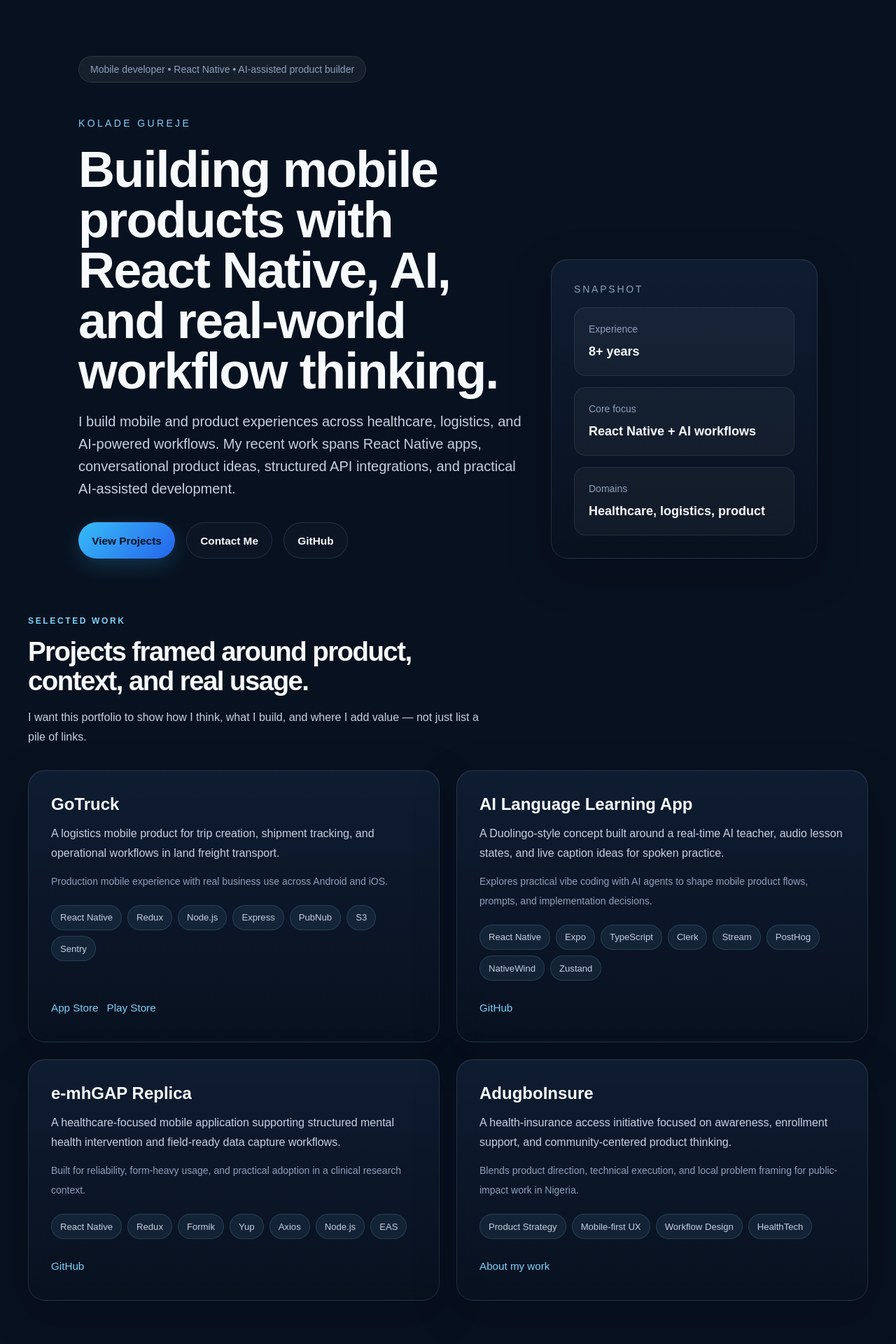
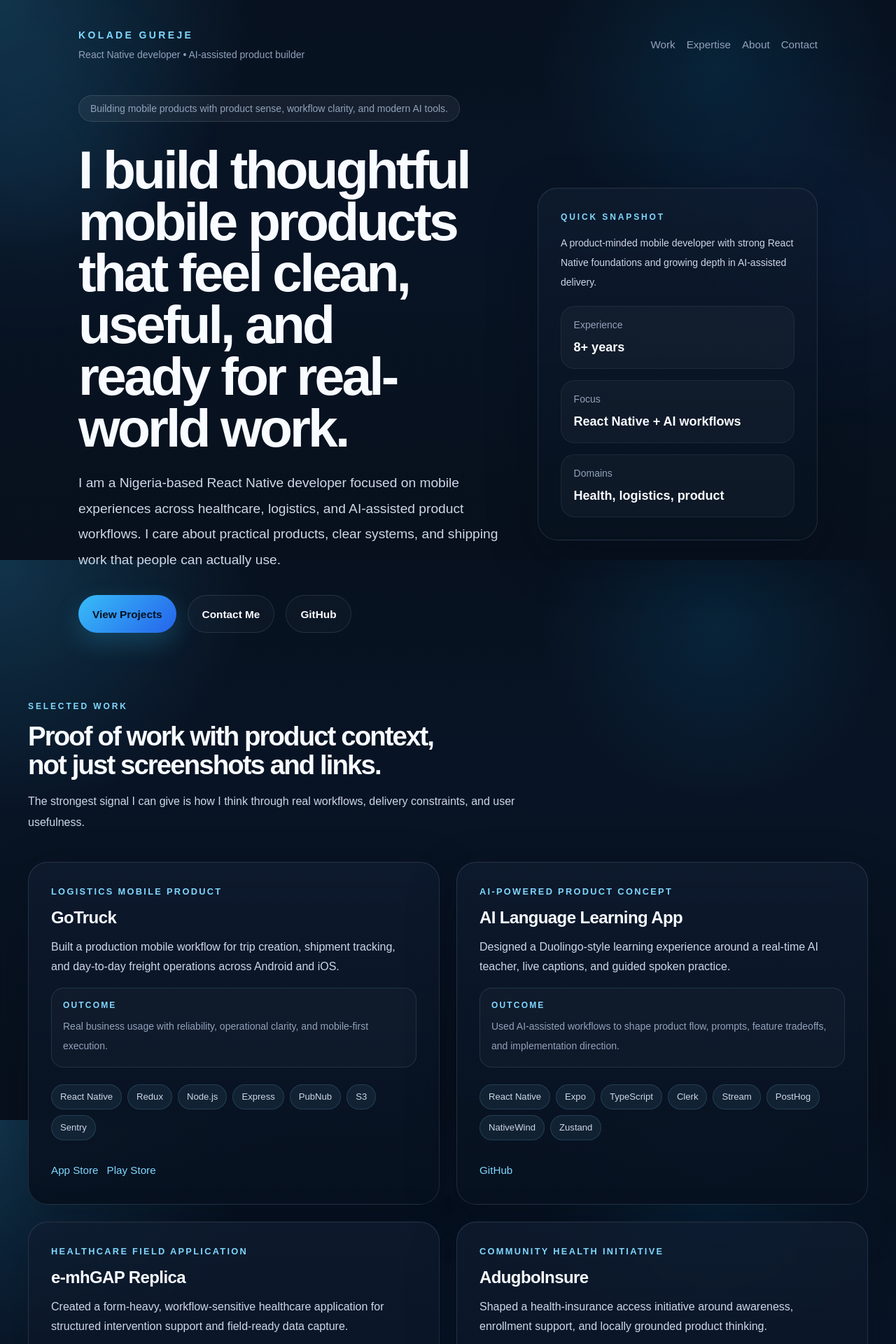
Before and after one commit to koladeg/kolade-portfolio, a Next.js app: page / in a window 1280 px wide. Shown: the top 1920 px of the page at 70% size. Built offline with nearby package versions, Linux system fonts and the light colour scheme.

Commit message:
refine portfolio presentation

```diff
--- a/src/app/globals.css
+++ b/src/app/globals.css
@@ -1,8 +1,8 @@
 @import "tailwindcss";
 
 :root {
-  --background: #08111f;
-  --foreground: #f7fafc;
+  --background: #07111f;
+  --foreground: #f8fbff;
 }
 
 @theme inline {
@@ -10,16 +10,18 @@
   --color-foreground: var(--foreground);
   --font-sans: var(--font-geist-sans);
   --font-mono: var(--font-geist-mono);
-  --color-bg: #08111f;
-  --color-surface: rgba(13, 25, 43, 0.78);
-  --color-surface-strong: rgba(17, 32, 55, 0.92);
-  --color-text: #f7fafc;
-  --color-text-soft: #c6d0e1;
-  --color-text-muted: #8fa0bb;
-  --color-accent: #7dd3fc;
+  --color-bg: #07111f;
+  --color-surface: rgba(14, 25, 43, 0.76);
+  --color-surface-strong: rgba(15, 28, 48, 0.9);
+  --color-surface-soft: rgba(255, 255, 255, 0.04);
+  --color-text: #f8fbff;
+  --color-text-soft: #cdd7e8;
+  --color-text-muted: #92a2bc;
+  --color-accent: #80d8ff;
   --color-accent-strong: #38bdf8;
   --color-border: rgba(148, 163, 184, 0.18);
-  --color-glow: rgba(56, 189, 248, 0.2);
+  --color-border-strong: rgba(128, 216, 255, 0.2);
+  --color-glow: rgba(56, 189, 248, 0.22);
 }
 
 * {
@@ -31,60 +33,223 @@ html {
 }
 
 body {
-  background: var(--background);
+  margin: 0;
+  background:
+    radial-gradient(circle at top left, rgba(56, 189, 248, 0.2), transparent 24%),
+    radial-gradient(circle at 80% 12%, rgba(14, 165, 233, 0.12), transparent 20%),
+    linear-gradient(180deg, #07111f 0%, #081425 38%, #07101c 100%);
   color: var(--foreground);
   font-family: Arial, Helvetica, sans-serif;
-  background-image:
-    radial-gradient(circle at top left, rgba(56, 189, 248, 0.16), transparent 26%),
-    radial-gradient(circle at top right, rgba(14, 165, 233, 0.1), transparent 22%),
-    linear-gradient(180deg, #08111f 0%, #091423 100%);
 }
 
 a {
+  color: inherit;
   text-decoration: none;
+}
+
+::selection {
+  background: rgba(56, 189, 248, 0.25);
+  color: var(--color-text);
+}
+
+.page-shell {
+  position: relative;
+  overflow: clip;
+}
+
+.hero-shell {
+  position: relative;
+  isolation: isolate;
+}
+
+.hero-orb {
+  position: absolute;
+  z-index: -1;
+  border-radius: 9999px;
+  filter: blur(100px);
+  opacity: 0.8;
+}
+
+.hero-orb-left {
+  left: -5rem;
+  top: 6rem;
+  height: 16rem;
+  width: 16rem;
+  background: rgba(56, 189, 248, 0.12);
+}
+
+.hero-orb-right {
+  right: -4rem;
+  top: 12rem;
+  height: 18rem;
+  width: 18rem;
+  background: rgba(59, 130, 246, 0.1);
+}
+
+.topbar {
+  display: flex;
+  flex-wrap: wrap;
+  align-items: center;
+  justify-content: space-between;
+  gap: 1.5rem;
+  padding: 1rem 0 3rem;
+}
+
+.nav-links {
+  display: flex;
+  flex-wrap: wrap;
+  gap: 1rem;
+}
+
+.nav-links a {
+  color: var(--color-text-muted);
+  font-size: 0.95rem;
+  transition: color 180ms ease;
+}
+
+.nav-links a:hover,
+.nav-links a:focus-visible {
+  color: var(--color-text);
+}
+
+.hero-grid {
+  display: grid;
+  gap: 3rem;
+  align-items: center;
+  flex: 1;
+  padding-bottom: 2rem;
+}
+
+.hero-title {
+  max-width: 14ch;
+  font-size: clamp(3rem, 6vw, 6rem);
+  line-height: 0.96;
+  font-weight: 600;
+  letter-spacing: -0.05em;
+  text-wrap: balance;
+}
+
+.hero-copy {
+  max-width: 40rem;
+  font-size: clamp(1.05rem, 2vw, 1.2rem);
+  line-height: 1.9;
+  color: var(--color-text-soft);
+}
+
+.hero-panel {
+  padding: 1.5rem;
+}
+
+.stat-card {
+  border-radius: 1.25rem;
+  border: 1px solid rgba(255, 255, 255, 0.06);
+  background: rgba(255, 255, 255, 0.03);
+  padding: 1rem 1.1rem;
 }
 
 .section-shell {
   margin-inline: auto;
   max-width: 80rem;
-  padding: 0 1.5rem 5rem;
+  padding-inline: 1.5rem;
+}
+
+.section-spacing {
+  padding-bottom: 6.5rem;
 }
 
 .section-header {
-  margin-bottom: 2rem;
-  max-width: 42rem;
+  margin-bottom: 2.5rem;
+  max-width: 44rem;
 }
 
 .eyebrow {
-  margin-bottom: 0.875rem;
+  margin-bottom: 0.9rem;
   font-size: 0.75rem;
-  font-weight: 600;
-  letter-spacing: 0.22em;
+  font-weight: 700;
+  letter-spacing: 0.24em;
   text-transform: uppercase;
   color: var(--color-accent);
 }
 
 .section-title {
-  font-size: clamp(2rem, 3vw, 3.25rem);
-  line-height: 1.1;
+  font-size: clamp(2rem, 3vw, 3.35rem);
+  line-height: 1.06;
   font-weight: 600;
-  letter-spacing: -0.04em;
+  letter-spacing: -0.05em;
   text-wrap: balance;
 }
 
 .section-copy {
   margin-top: 1rem;
   font-size: 1rem;
-  line-height: 1.8;
+  line-height: 1.9;
   color: var(--color-text-soft);
 }
 
 .panel {
   border: 1px solid var(--color-border);
-  background: linear-gradient(180deg, rgba(17, 32, 55, 0.78), rgba(8, 17, 31, 0.88));
-  box-shadow: 0 20px 60px rgba(2, 8, 23, 0.26), inset 0 1px 0 rgba(255, 255, 255, 0.04);
+  background: linear-gradient(180deg, rgba(15, 28, 48, 0.78), rgba(7, 17, 31, 0.94));
+  box-shadow: 0 24px 70px rgba(2, 8, 23, 0.32), inset 0 1px 0 rgba(255, 255, 255, 0.04);
   backdrop-filter: blur(18px);
-  border-radius: 1.5rem;
+  border-radius: 1.75rem;
+}
+
+.project-card,
+.feature-card,
+.about-panel,
+.contact-panel {
+  padding: 1.6rem;
+}
+
+.project-card {
+  display: flex;
+  min-height: 100%;
+  flex-direction: column;
+  gap: 1.5rem;
+}
+
+.project-kicker {
+  font-size: 0.8rem;
+  font-weight: 700;
+  letter-spacing: 0.18em;
+  text-transform: uppercase;
+  color: var(--color-accent);
+}
+
+.outcome-box {
+  border: 1px solid rgba(128, 216, 255, 0.14);
+  background: rgba(255, 255, 255, 0.025);
+  border-radius: 1.1rem;
+  padding: 1rem;
+}
+
+.principles-list {
+  display: grid;
+  gap: 0.85rem;
+  padding-top: 0.75rem;
+}
+
+.principle-item {
+  display: flex;
+  gap: 0.85rem;
+  align-items: flex-start;
+}
+
+.principle-dot {
+  margin-top: 0.8rem;
+  height: 0.45rem;
+  width: 0.45rem;
+  flex: none;
+  border-radius: 9999px;
+  background: var(--color-accent);
+  box-shadow: 0 0 0 6px rgba(128, 216, 255, 0.08);
+}
+
+.contact-panel {
+  display: flex;
+  flex-direction: column;
+  gap: 2rem;
+  justify-content: space-between;
 }
 
 .button-primary,
@@ -102,11 +267,11 @@ a {
 .button-primary,
 .button-secondary {
   display: inline-flex;
-  min-height: 3rem;
+  min-height: 3.2rem;
   align-items: center;
   justify-content: center;
   border-radius: 9999px;
-  padding: 0.85rem 1.2rem;
+  padding: 0.9rem 1.25rem;
   font-size: 0.96rem;
   font-weight: 600;
 }
@@ -114,19 +279,28 @@ a {
 .button-primary {
   background: linear-gradient(135deg, var(--color-accent-strong), #2563eb);
   color: #03111f;
-  box-shadow: 0 10px 30px var(--color-glow);
-}
-
-.button-primary:hover,
-.button-secondary:hover,
-.inline-link:hover {
-  transform: translateY(-1px);
+  box-shadow: 0 14px 35px var(--color-glow);
 }
 
 .button-secondary {
   border: 1px solid var(--color-border);
+  background: rgba(255, 255, 255, 0.025);
   color: var(--color-text);
-  background: rgba(255, 255, 255, 0.02);
+}
+
+.button-primary:hover,
+.button-primary:focus-visible,
+.button-secondary:hover,
+.button-secondary:focus-visible,
+.inline-link:hover,
+.inline-link:focus-visible,
+.tag:hover {
+  transform: translateY(-2px);
+}
+
+.button-secondary:hover,
+.button-secondary:focus-visible {
+  border-color: var(--color-border-strong);
 }
 
 .inline-link {
@@ -139,7 +313,8 @@ a {
   font-weight: 500;
 }
 
-.inline-link:hover {
+.inline-link:hover,
+.inline-link:focus-visible {
   border-color: rgba(125, 211, 252, 0.5);
 }
 
@@ -154,8 +329,36 @@ a {
   color: var(--color-text-soft);
 }
 
+.button-primary:focus-visible,
+.button-secondary:focus-visible,
+.inline-link:focus-visible,
+.nav-links a:focus-visible {
+  outline: 2px solid rgba(128, 216, 255, 0.5);
+  outline-offset: 4px;
+}
+
 @media (min-width: 640px) {
   .section-shell {
     padding-inline: 2.5rem;
   }
+
+  .hero-panel,
+  .project-card,
+  .feature-card,
+  .about-panel,
+  .contact-panel {
+    padding: 2rem;
+  }
 }
+
+@media (min-width: 1024px) {
+  .hero-grid {
+    grid-template-columns: minmax(0, 1.2fr) minmax(320px, 0.8fr);
+    gap: 3.5rem;
+  }
+
+  .contact-panel {
+    flex-direction: row;
+    align-items: end;
+  }
+}
--- a/src/app/page.tsx
+++ b/src/app/page.tsx
@@ -1,10 +1,23 @@
+const navLinks = [
+  { label: "Work", href: "#projects" },
+  { label: "Expertise", href: "#expertise" },
+  { label: "About", href: "#about" },
+  { label: "Contact", href: "#contact" },
+];
+
+const stats = [
+  { label: "Experience", value: "8+ years" },
+  { label: "Focus", value: "React Native + AI workflows" },
+  { label: "Domains", value: "Health, logistics, product" },
+];
+
 const projects = [
   {
     title: "GoTruck",
+    category: "Logistics mobile product",
     summary:
-      "A logistics mobile product for trip creation, shipment tracking, and operational workflows in land freight transport.",
-    impact:
-      "Production mobile experience with real business use across Android and iOS.",
+      "Built a production mobile workflow for trip creation, shipment tracking, and day-to-day freight operations across Android and iOS.",
+    outcome: "Real business usage with reliability, operational clarity, and mobile-first execution.",
     stack: ["React Native", "Redux", "Node.js", "Express", "PubNub", "S3", "Sentry"],
     links: [
       { label: "App Store", href: "https://apps.apple.com/us/app/go-truck/id1554855859" },
@@ -16,76 +29,93 @@ const projects = [
   },
   {
     title: "AI Language Learning App",
+    category: "AI-powered product concept",
     summary:
-      "A Duolingo-style concept built around a real-time AI teacher, audio lesson states, and live caption ideas for spoken practice.",
-    impact:
-      "Explores practical vibe coding with AI agents to shape mobile product flows, prompts, and implementation decisions.",
+      "Designed a Duolingo-style learning experience around a real-time AI teacher, live captions, and guided spoken practice.",
+    outcome: "Used AI-assisted workflows to shape product flow, prompts, feature tradeoffs, and implementation direction.",
     stack: ["React Native", "Expo", "TypeScript", "Clerk", "Stream", "PostHog", "NativeWind", "Zustand"],
     links: [{ label: "GitHub", href: "https://github.com/koladeg" }],
   },
   {
     title: "e-mhGAP Replica",
+    category: "Healthcare field application",
     summary:
-      "A healthcare-focused mobile application supporting structured mental health intervention and field-ready data capture workflows.",
-    impact:
-      "Built for reliability, form-heavy usage, and practical adoption in a clinical research context.",
+      "Created a form-heavy, workflow-sensitive healthcare application for structured intervention support and field-ready data capture.",
+    outcome: "Focused on reliability, maintainability, and usable flows in a practical clinical research context.",
     stack: ["React Native", "Redux", "Formik", "Yup", "Axios", "Node.js", "EAS"],
     links: [{ label: "GitHub", href: "https://github.com/koladeg/MHGapp" }],
   },
   {
     title: "AdugboInsure",
+    category: "Community health initiative",
     summary:
-      "A health-insurance access initiative focused on awareness, enrollment support, and community-centered product thinking.",
-    impact:
-      "Blends product direction, technical execution, and local problem framing for public-impact work in Nigeria.",
+      "Shaped a health-insurance access initiative around awareness, enrollment support, and locally grounded product thinking.",
+    outcome: "Blended product strategy, workflow design, and public-impact execution for a Nigerian context.",
     stack: ["Product Strategy", "Mobile-first UX", "Workflow Design", "HealthTech"],
     links: [{ label: "About my work", href: "https://github.com/koladeg" }],
   },
 ];
 
-const strengths = [
+const expertise = [
   {
     title: "Mobile product delivery",
-    body: "React Native apps shaped for real usage, not just demos — with attention to state, reliability, and maintainable flows.",
+    body: "I build React Native apps for real usage, with attention to state, reliability, edge cases, and maintainable flows.",
   },
   {
-    title: "AI-assisted building",
-    body: "I use practical vibe coding workflows with tools like Codex and Claude to scope, iterate, verify, and ship faster.",
+    title: "AI-assisted execution",
+    body: "I use tools like Codex and Claude to scope, prototype, verify, and move faster without losing product judgment.",
   },
   {
     title: "Operational thinking",
-    body: "My best work sits where product experience meets business workflow: healthcare, logistics, reporting, and real-time user interactions.",
+    body: "My strongest work lives where user experience meets real business workflow: healthcare, logistics, reporting, and service operations.",
   },
 ];
 
-const stats = [
-  { label: "Experience", value: "8+ years" },
-  { label: "Core focus", value: "React Native + AI workflows" },
-  { label: "Domains", value: "Healthcare, logistics, product" },
+const principles = [
+  "Useful beats flashy. I care about products that survive real usage, not just demos.",
+  "Clarity matters. I like interfaces and flows that reduce friction for both users and teams.",
+  "AI is a multiplier, not a substitute. I use it to accelerate delivery while keeping judgment in the loop.",
 ];
 
 export default function Home() {
   return (
-    <main className="bg-[var(--color-bg)] text-[var(--color-text)]">
-      <section className="mx-auto flex min-h-screen max-w-6xl flex-col justify-center gap-12 px-6 py-20 sm:px-10 lg:px-12">
-        <div className="inline-flex w-fit items-center rounded-full border border-white/10 bg-white/6 px-4 py-2 text-sm text-[var(--color-text-muted)] backdrop-blur">
-          Mobile developer • React Native • AI-assisted product builder
+    <main className="page-shell">
+      <section className="hero-shell">
+        <div className="hero-orb hero-orb-left" />
+        <div className="hero-orb hero-orb-right" />
+
+        <div className="mx-auto flex min-h-screen max-w-6xl flex-col px-6 pb-16 pt-6 sm:px-10 lg:px-12">
+          <header className="topbar">
+            <div>
+              <p className="text-sm font-semibold uppercase tracking-[0.24em] text-[var(--color-accent)]">
+                Kolade Gureje
+              </p>
+              <p className="mt-2 text-sm text-[var(--color-text-muted)]">React Native developer • AI-assisted product builder</p>
             </div>
 
-        <div className="grid gap-10 lg:grid-cols-[1.25fr_0.75fr] lg:items-end">
+            <nav className="nav-links" aria-label="Primary">
+              {navLinks.map((link) => (
+                <a key={link.label} href={link.href}>
+                  {link.label}
+                </a>
+              ))}
+            </nav>
+          </header>
+
+          <div className="hero-grid">
             <div className="space-y-8">
-            <div className="space-y-5">
-              <p className="text-sm font-medium uppercase tracking-[0.24em] text-[var(--color-accent)]">
-                Kolade Gureje
-              </p>
-              <h1 className="max-w-4xl text-4xl font-semibold tracking-tight text-balance sm:text-5xl lg:text-7xl">
-                Building mobile products with React Native, AI, and real-world workflow thinking.
+              <div className="inline-flex w-fit items-center rounded-full border border-white/12 bg-white/6 px-4 py-2 text-sm text-[var(--color-text-muted)] backdrop-blur">
+                Building mobile products with product sense, workflow clarity, and modern AI tools.
+              </div>
+
+              <div className="space-y-6">
+                <h1 className="hero-title">
+                  I build thoughtful mobile products that feel clean, useful, and ready for real-world work.
                 </h1>
-              <p className="max-w-2xl text-lg leading-8 text-[var(--color-text-soft)] sm:text-xl">
-                I build mobile and product experiences across healthcare, logistics,
-                and AI-powered workflows. My recent work spans React Native apps,
-                conversational product ideas, structured API integrations, and
-                practical AI-assisted development.
+                <p className="hero-copy">
+                  I am a Nigeria-based React Native developer focused on mobile experiences across healthcare,
+                  logistics, and AI-assisted product workflows. I care about practical products, clear systems,
+                  and shipping work that people can actually use.
                 </p>
               </div>
 
@@ -102,39 +132,54 @@ export default function Home() {
               </div>
             </div>
 
-          <div className="panel grid gap-4 p-6 sm:p-8">
-            <p className="text-sm font-medium uppercase tracking-[0.2em] text-[var(--color-text-muted)]">
-              Snapshot
+            <aside className="hero-panel panel">
+              <div className="space-y-5">
+                <div>
+                  <p className="eyebrow mb-3">Quick snapshot</p>
+                  <p className="text-sm leading-7 text-[var(--color-text-soft)]">
+                    A product-minded mobile developer with strong React Native foundations and growing depth in
+                    AI-assisted delivery.
                   </p>
+                </div>
+
                 <div className="grid gap-4">
                   {stats.map((stat) => (
-                <div key={stat.label} className="rounded-2xl border border-white/8 bg-white/4 p-5">
+                    <div key={stat.label} className="stat-card">
                       <p className="text-sm text-[var(--color-text-muted)]">{stat.label}</p>
                       <p className="mt-2 text-lg font-semibold text-[var(--color-text)]">{stat.value}</p>
                     </div>
                   ))}
                 </div>
               </div>
+            </aside>
+          </div>
         </div>
       </section>
 
-      <section id="projects" className="section-shell">
+      <section id="projects" className="section-shell section-spacing">
         <div className="section-header">
           <p className="eyebrow">Selected work</p>
-          <h2 className="section-title">Projects framed around product, context, and real usage.</h2>
+          <h2 className="section-title">Proof of work with product context, not just screenshots and links.</h2>
           <p className="section-copy">
-            I want this portfolio to show how I think, what I build, and where I add value —
-            not just list a pile of links.
+            The strongest signal I can give is how I think through real workflows, delivery constraints, and
+            user usefulness.
           </p>
         </div>
 
         <div className="grid gap-6 lg:grid-cols-2">
           {projects.map((project) => (
-            <article key={project.title} className="panel flex h-full flex-col gap-5 p-6 sm:p-8">
+            <article key={project.title} className="project-card panel">
+              <div className="space-y-4">
                 <div className="space-y-3">
-                <h3 className="text-2xl font-semibold text-[var(--color-text)]">{project.title}</h3>
+                  <p className="project-kicker">{project.category}</p>
+                  <h3 className="text-2xl font-semibold tracking-tight text-[var(--color-text)]">{project.title}</h3>
                   <p className="text-base leading-7 text-[var(--color-text-soft)]">{project.summary}</p>
-                <p className="text-sm leading-7 text-[var(--color-text-muted)]">{project.impact}</p>
+                </div>
+
+                <div className="outcome-box">
+                  <p className="text-xs font-semibold uppercase tracking-[0.18em] text-[var(--color-accent)]">Outcome</p>
+                  <p className="mt-2 text-sm leading-7 text-[var(--color-text-muted)]">{project.outcome}</p>
+                </div>
               </div>
 
               <div className="flex flex-wrap gap-2">
@@ -157,15 +202,18 @@ export default function Home() {
         </div>
       </section>
 
-      <section className="section-shell">
+      <section id="expertise" className="section-shell section-spacing">
         <div className="section-header">
-          <p className="eyebrow">What I build</p>
-          <h2 className="section-title">A product-engineer approach, shaped by delivery and real constraints.</h2>
+          <p className="eyebrow">Expertise</p>
+          <h2 className="section-title">I bring a product-engineer mindset to mobile delivery.</h2>
+          <p className="section-copy">
+            I like work that sits at the intersection of usability, implementation detail, and operational reality.
+          </p>
         </div>
 
         <div className="grid gap-6 md:grid-cols-3">
-          {strengths.map((item) => (
-            <article key={item.title} className="panel p-6 sm:p-7">
+          {expertise.map((item) => (
+            <article key={item.title} className="panel feature-card">
               <h3 className="text-xl font-semibold text-[var(--color-text)]">{item.title}</h3>
               <p className="mt-3 text-base leading-7 text-[var(--color-text-soft)]">{item.body}</p>
             </article>
@@ -173,29 +221,38 @@ export default function Home() {
         </div>
       </section>
 
-      <section className="section-shell">
-        <div className="grid gap-8 lg:grid-cols-[0.9fr_1.1fr] lg:items-start">
-          <div className="section-header">
+      <section id="about" className="section-shell section-spacing">
+        <div className="grid gap-6 lg:grid-cols-[0.95fr_1.05fr] lg:items-start">
+          <div className="section-header mb-0">
             <p className="eyebrow">About</p>
-            <h2 className="section-title">From code to product thinking.</h2>
+            <h2 className="section-title">I like building products that are calm on the surface and strong underneath.</h2>
           </div>
 
-          <div className="panel space-y-5 p-6 sm:p-8">
+          <div className="panel about-panel">
             <p className="text-base leading-8 text-[var(--color-text-soft)]">
-              I am a Nigeria-based developer with a strong React Native foundation and a growing focus on
-              AI-assisted product building. I enjoy shipping mobile experiences that are useful,
-              structured, and grounded in real operational needs.
+              My background is strongest in React Native, but what keeps pulling me forward is product thinking:
+              understanding the workflow, reducing friction, and shaping software around how people actually work.
             </p>
             <p className="text-base leading-8 text-[var(--color-text-soft)]">
-              My work has touched healthcare, logistics, reporting workflows, and early-stage product ideas.
-              I care about clarity, maintainability, and building things that feel genuinely usable.
+              I have worked across healthcare, logistics, reporting flows, and early-stage product ideas. Lately,
+              I have also been leaning into AI-assisted building as a practical way to move from idea to tested
+              implementation faster.
             </p>
+
+            <div className="principles-list">
+              {principles.map((item) => (
+                <div key={item} className="principle-item">
+                  <span className="principle-dot" aria-hidden="true" />
+                  <p className="text-sm leading-7 text-[var(--color-text-soft)]">{item}</p>
+                </div>
+              ))}
+            </div>
           </div>
         </div>
       </section>
 
-      <section id="contact" className="section-shell pb-24">
-        <div className="panel flex flex-col gap-6 p-6 sm:p-8 lg:flex-row lg:items-end lg:justify-between">
+      <section id="contact" className="section-shell pb-24 pt-6">
+        <div className="panel contact-panel">
           <div className="max-w-2xl space-y-3">
             <p className="eyebrow">Contact</p>
             <h2 className="section-title">If you are building something useful, I would love to hear about it.</h2>
```
Lines whose indentation alone changed are shown as unchanged.
